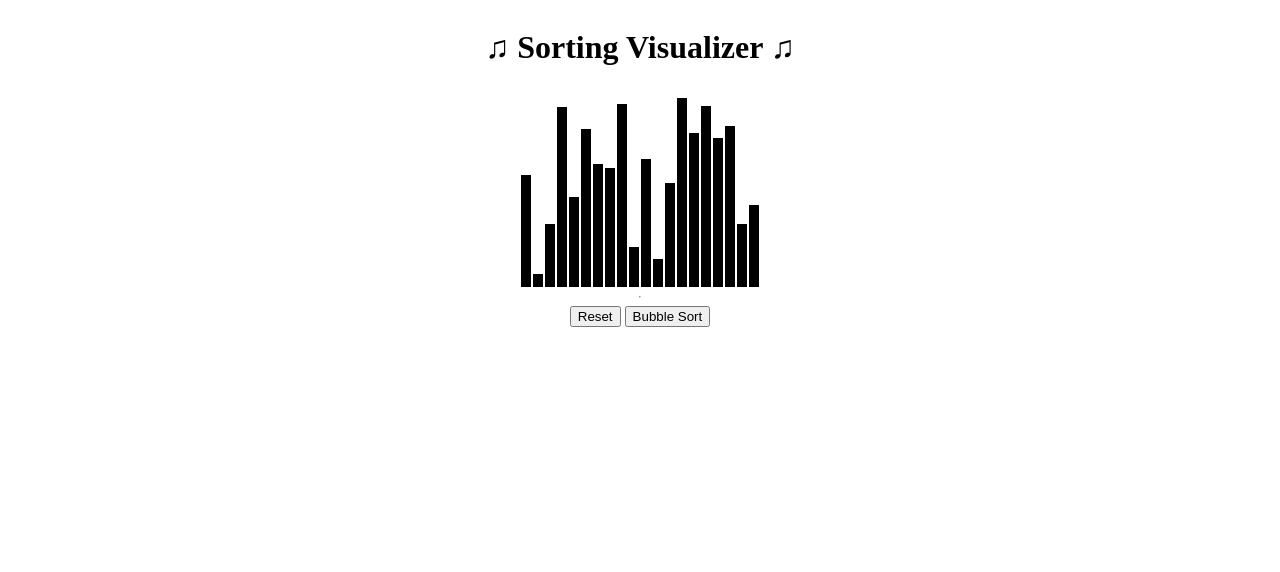
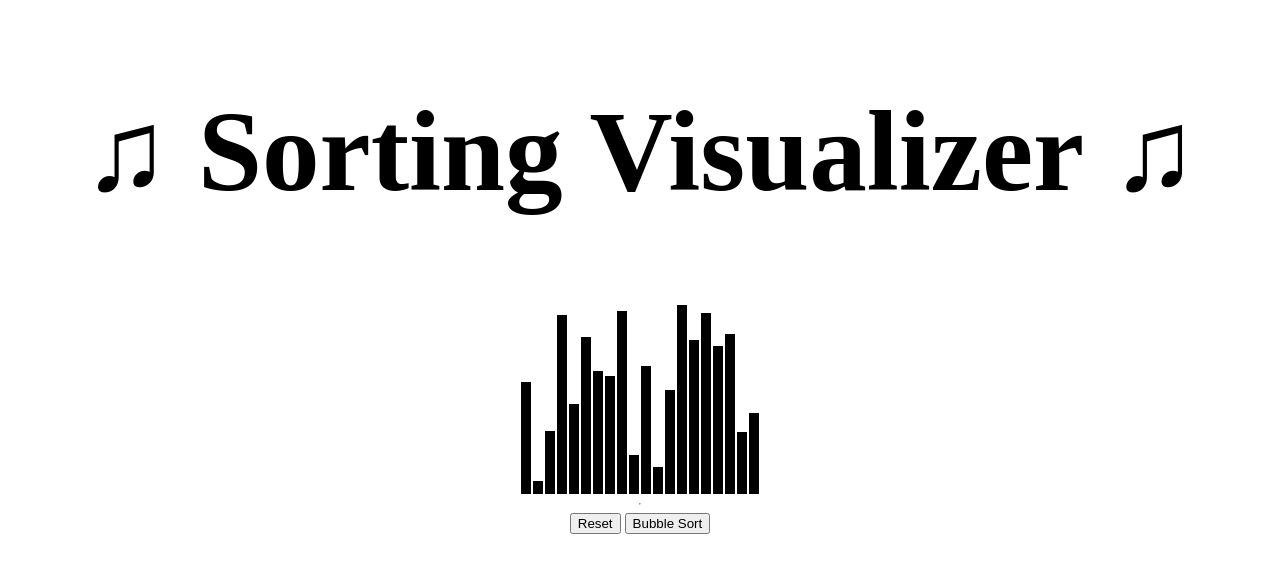
Before and after one commit to Trilochan2003/Sorting_Visualizer, a plain HTML site: page index.html in a window 1280 px wide. Drawn offline with Linux system fonts and the light colour scheme.

Commit message:
Update style.css

```diff
--- a/style.css
+++ b/style.css
@@ -13,3 +13,6 @@ body{
     background-color: black;
     margin: 1px;
 }
+h1{
+        font-size: 9vw;
+}
```
